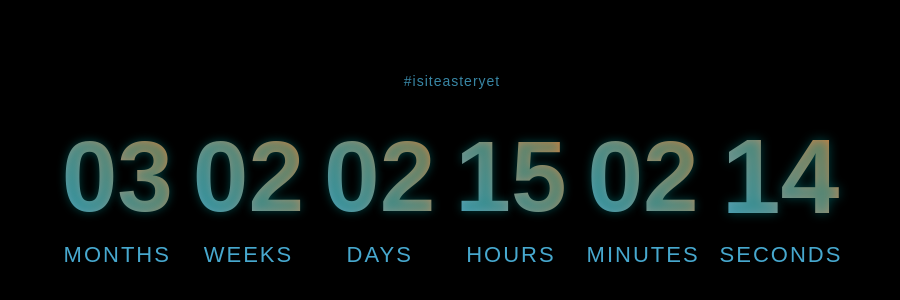
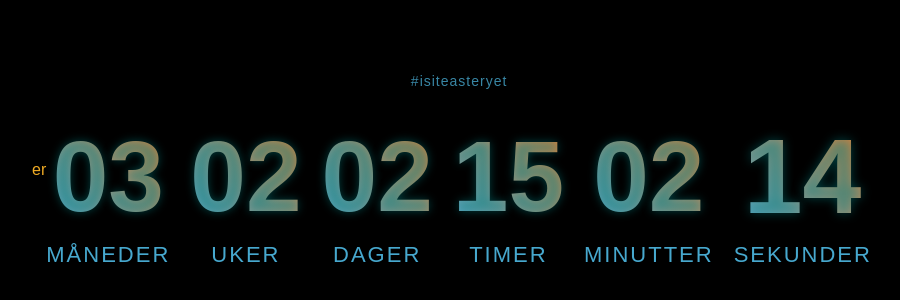
Before and after one commit to Kanrog/isiteasteryet, a plain HTML site: page index.html in a window 1280 px wide. Shown: the part 230-530 px from the top of the page, without its empty margins (188-1088 px from the left). Drawn offline with Linux system fonts and the light colour scheme.

Commit message:
Update index.html

```diff
--- a/index.html
+++ b/index.html
@@ -1,9 +1,9 @@
-<!DOCTYPE html>
+er<!DOCTYPE html>
 <html lang="en">
 <head>
     <meta charset="UTF-8">
     <meta name="viewport" content="width=device-width, initial-scale=1.0">
-    <title>Countdown Timer</title>
+    <title>#isiteasteryet</title>
     <link rel="stylesheet" href="style.css">
 <script src="https://sites.super.myninja.ai/_assets/ninja-daytona-script.js"></script>
 </head>
@@ -13,27 +13,27 @@
         <div class="countdown" id="countdown">
             <div class="time-unit">
                 <span class="value" id="months">0</span>
-                <span class="label">Months</span>
+                <span class="label">Måneder</span>
             </div>
             <div class="time-unit">
                 <span class="value" id="weeks">0</span>
-                <span class="label">Weeks</span>
+                <span class="label">Uker</span>
             </div>
             <div class="time-unit">
                 <span class="value" id="days">0</span>
-                <span class="label">Days</span>
+                <span class="label">Dager</span>
             </div>
             <div class="time-unit">
                 <span class="value" id="hours">0</span>
-                <span class="label">Hours</span>
+                <span class="label">Timer</span>
             </div>
             <div class="time-unit">
                 <span class="value" id="minutes">0</span>
-                <span class="label">Minutes</span>
+                <span class="label">Minutter</span>
             </div>
             <div class="time-unit">
                 <span class="value" id="seconds">0</span>
-                <span class="label">Seconds</span>
+                <span class="label">Sekunder</span>
             </div>
         </div>
     </div>
```
